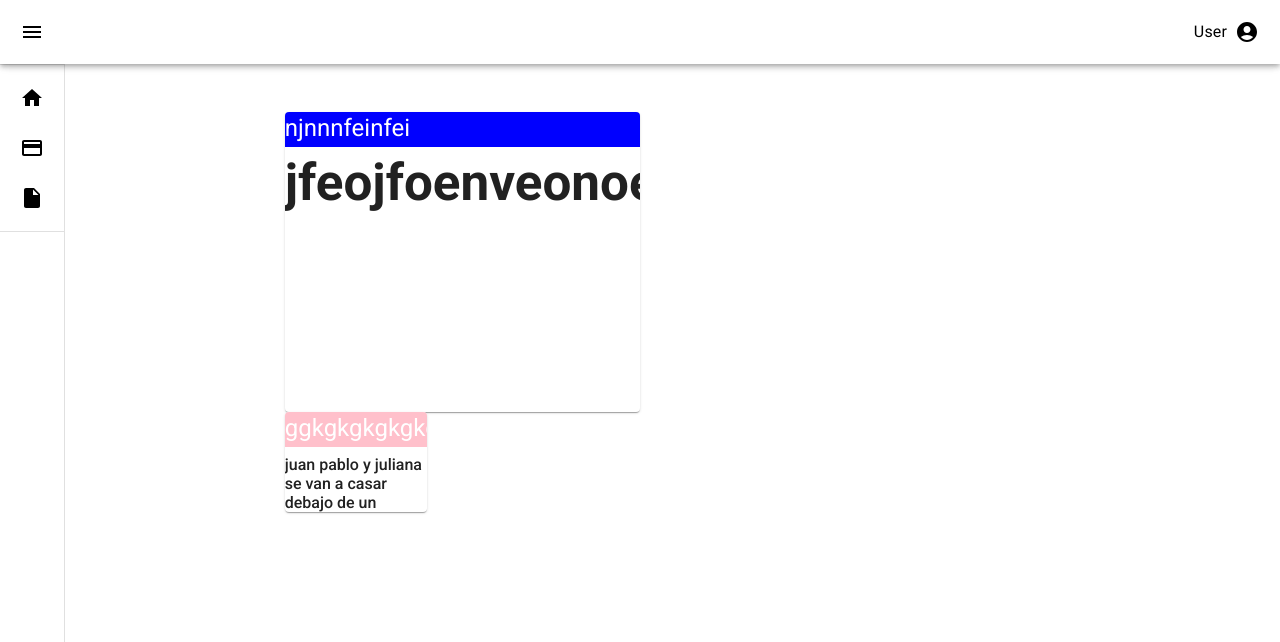
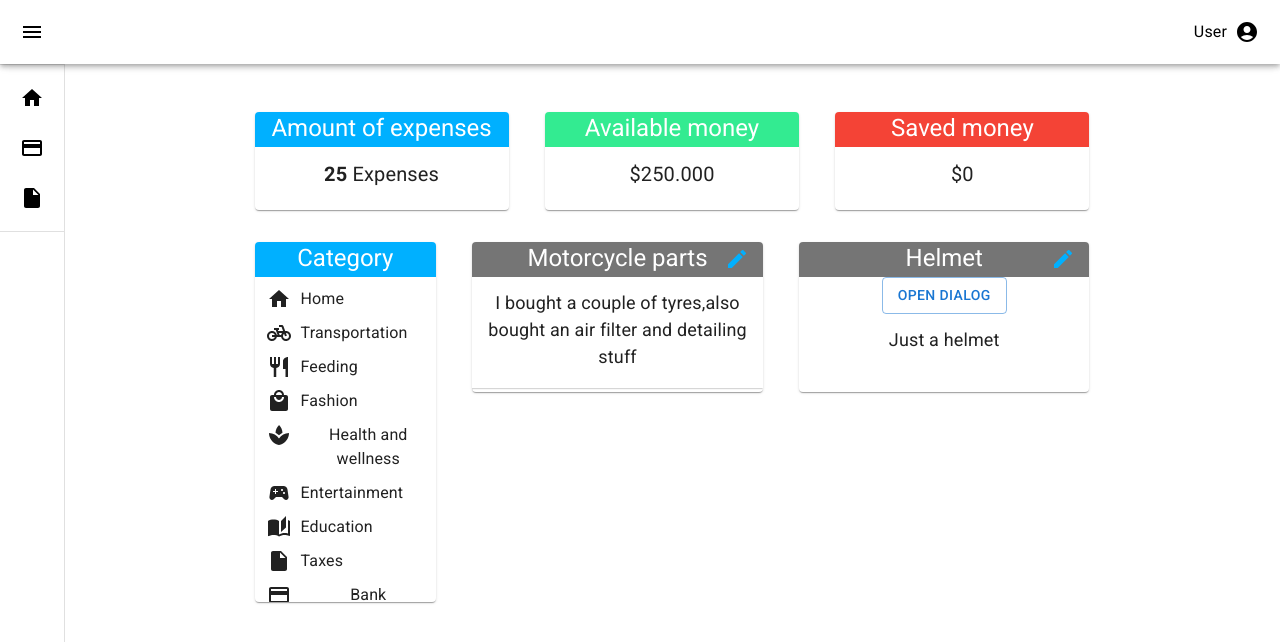
Before and after one commit to JPabloMF/Bills-system, a React (Vite) app: page /dashboard/bills in a window 1280 px wide. Shown: the top 642 px of the page. Built offline with nearby package versions, Linux system fonts and the light colour scheme.

Commit message:
Se finalizo con las Cards correspondientes y los iconos que estas incluian en su diseño (colores y hr)Se empezo el nuevo componente para el dialog

```diff
--- /dev/null
+++ b/src/components/dashboard/bills/DialogBills.jsx
@@ -0,0 +1,102 @@
+import * as React from "react";
+import PropTypes from "prop-types";
+import Button from "@mui/material/Button";
+import { styled } from "@mui/material/styles";
+import Dialog from "@mui/material/Dialog";
+import DialogTitle from "@mui/material/DialogTitle";
+import DialogContent from "@mui/material/DialogContent";
+import DialogActions from "@mui/material/DialogActions";
+import IconButton from "@mui/material/IconButton";
+import CloseIcon from "@mui/icons-material/Close";
+import Typography from "@mui/material/Typography";
+
+const BootstrapDialog = styled(Dialog)(({ theme }) => ({
+  "& .MuiDialogContent-root": {
+    padding: theme.spacing(2),
+  },
+  "& .MuiDialogActions-root": {
+    padding: theme.spacing(1),
+  },
+}));
+
+function BootstrapDialogTitle(props) {
+  const { children, onClose, ...other } = props;
+
+  return (
+    <DialogTitle sx={{ m: 0, p: 2 }} {...other}>
+      {children}
+      {onClose ? (
+        <IconButton
+          aria-label="close"
+          onClick={onClose}
+          sx={{
+            position: "absolute",
+            right: 8,
+            top: 8,
+            color: (theme) => theme.palette.grey[500],
+          }}
+        >
+          <CloseIcon />
+        </IconButton>
+      ) : null}
+    </DialogTitle>
+  );
+}
+
+BootstrapDialogTitle.propTypes = {
+  children: PropTypes.node,
+  onClose: PropTypes.func.isRequired,
+};
+
+export default function DialogBills() {
+  const [open, setOpen] = React.useState(false);
+
+  const handleClickOpen = () => {
+    setOpen(true);
+  };
+  const handleClose = () => {
+    setOpen(false);
+  };
+
+  return (
+    <div>
+      <Button variant="outlined" onClick={handleClickOpen}>
+        Open dialog
+      </Button>
+      <BootstrapDialog
+        onClose={handleClose}
+        aria-labelledby="customized-dialog-title"
+        open={open}
+      >
+        <BootstrapDialogTitle
+          id="customized-dialog-title"
+          onClose={handleClose}
+        >
+          Modal title
+        </BootstrapDialogTitle>
+        <DialogContent dividers>
+          <Typography gutterBottom>
+            Cras mattis consectetur purus sit amet fermentum. Cras justo odio,
+            dapibus ac facilisis in, egestas eget quam. Morbi leo risus, porta
+            ac consectetur ac, vestibulum at eros.
+          </Typography>
+          <Typography gutterBottom>
+            Praesent commodo cursus magna, vel scelerisque nisl consectetur et.
+            Vivamus sagittis lacus vel augue laoreet rutrum faucibus dolor
+            auctor.
+          </Typography>
+          <Typography gutterBottom>
+            Aenean lacinia bibendum nulla sed consectetur. Praesent commodo
+            cursus magna, vel scelerisque nisl consectetur et. Donec sed odio
+            dui. Donec ullamcorper nulla non metus auctor fringilla.
+          </Typography>
+        </DialogContent>
+        <DialogActions>
+          <Button autoFocus onClick={handleClose}>
+            Save changes
+          </Button>
+        </DialogActions>
+      </BootstrapDialog>
+    </div>
+  );
+}
--- a/src/components/dashboard/bills/index.jsx
+++ b/src/components/dashboard/bills/index.jsx
@@ -1,19 +1,112 @@
 import Card from "../../shared/Card";
+import Box from "@mui/material/Box";
+import HomeIcon from "@mui/icons-material/Home";
+import PedalBikeIcon from "@mui/icons-material/PedalBike";
+import RestaurantIcon from "@mui/icons-material/Restaurant";
+import LocalMallIcon from "@mui/icons-material/LocalMall";
+import SpaIcon from "@mui/icons-material/Spa";
+import SportsEsportsIcon from "@mui/icons-material/SportsEsports";
+import AutoStoriesIcon from "@mui/icons-material/AutoStories";
+import InsertDriveFileIcon from "@mui/icons-material/InsertDriveFile";
+import CreditCardIcon from "@mui/icons-material/CreditCard";
+import DialogBills from "./DialogBills";
+import "../../../style/Card.css";
 
 function Bills() {
   return (
-    <box>
-      <Card title="njnnnfeinfei" width="50%" height="300px" color="blue">
+    <>
+      <Box
+        ml="64px"
+        display="flex"
+        justifyContent="space-evenly"
+        textAlign="center"
+      >
+        <Card
+          title="Amount of expenses"
+          width="28%"
+          height="98px"
+          color="#00B0FF"
+        >
+          <p className="secondaryText">
+            <strong>25</strong> Expenses
+          </p>
+        </Card>
+        <Card title="Available money" width="28%" height="98px" color="#33EB91">
+          <p className="secondaryText">$250.000</p>
+        </Card>
+        <Card title="Saved money" width="28%" height="98px" color=" #F44336 ">
+          <p className="secondaryText">$0</p>
+        </Card>
+      </Box>
+      <Box
+        ml="64px"
+        display="flex"
+        mt="32px"
+        justifyContent="space-evenly"
+        textAlign="center"
+      >
+        <Card title="Category" width="20%" height="360px" color=" #00B0FF ">
+          <ul className="listIcons">
+            <li className="icons">
+              <HomeIcon className="icon" /> Home
+            </li>
+            <li className="icons">
+              <PedalBikeIcon className="icon" /> Transportation
+            </li>
+            <li className="icons">
+              <RestaurantIcon className="icon" /> Feeding
+            </li>
+            <li className="icons">
+              <LocalMallIcon className="icon" /> Fashion
+            </li>
+            <li className="icons">
+              <SpaIcon className="icon" /> Health and wellness
+            </li>
+            <li className="icons">
+              <SportsEsportsIcon className="icon" /> Entertainment
+            </li>
+            <li className="icons">
+              <AutoStoriesIcon className="icon" /> Education
+            </li>
+            <li className="icons">
+              <InsertDriveFileIcon className="icon" /> Taxes
+            </li>
+            <li className="icons">
+              <CreditCardIcon className="icon" /> Bank commitments
+            </li>
+          </ul>
+        </Card>
+        <Card
+          title="Motorcycle parts"
+          width="32%"
+          height="150px"
+          color=" #757575 "
+          isEditable={true}
+        >
+          <p className="subtext">
+            I bought a couple of tyres,also bought an air filter and detailing
+            stuff
+          </p>
+          <p className="subtext"></p>
+          <hr className="lineCard" />
+          <strong>Total cost:</strong>$350.000
+        </Card>
+        <Card
+          title="Helmet"
+          width="32%"
+          height="150px"
+          color=" #757575 "
+          isEditable={true}
+        >
+          <DialogBills/>
 
-        <h1>jfeojfoenveonoeneonveonbpen</h1>
+          <p className="subtext">Just a helmet</p>
+          <p className="subtextHelmet"> </p>
+          <hr className="lineCard" />
+          <strong>Total cost:</strong>$1.550.000
         </Card>
-      <Card title="ggkgkgkgkgkgkg" width="20%" height="100px" color="pink">
-        <p>
-          juan pablo y juliana se van a casar debajo de un puente tomando agua
-          sal
-        </p>
-      </Card>
-    </box>
+      </Box>
+    </>
   );
 }
 
--- a/src/components/shared/Card.jsx
+++ b/src/components/shared/Card.jsx
@@ -2,12 +2,10 @@ import * as React from "react";
 import MuiCard from "@mui/material/Card";
 import CardContent from "@mui/material/CardContent";
 import Typography from "@mui/material/Typography";
-import { Button, CardActionArea, CardActions } from "@mui/material";
-import { red } from "@mui/material/colors";
+import EditIcon from "@mui/icons-material/Edit";
 
-function Card({ width, height, mr, ml, color, children, title }) {
+function Card({ width, height, mr, ml, color, children, title, isEditable }) {
   return (
-    <div>
     <MuiCard
       sx={{
         width,
@@ -16,10 +14,8 @@ function Card({ width, height, mr, ml, color, children, title }) {
         ml,
       }}
     >
-        <CardActionArea>
       <CardContent>
         <Typography
-              gutterBottom
           variant="h5"
           minHeight="35px"
           color="#FFFFFF"
@@ -27,12 +23,11 @@ function Card({ width, height, mr, ml, color, children, title }) {
           component="div"
         >
           {title}
+          {isEditable && <EditIcon/>}
         </Typography>
         {children}
       </CardContent>
-        </CardActionArea>
     </MuiCard>
-    </div>
   );
 }
 
--- a/src/index.css
+++ b/src/index.css
@@ -41,7 +41,6 @@ button {
   border: 1px solid transparent;
   padding: 0.6em 1.2em;
   font-size: 1em;
-  font-weight: 500;
   font-family: inherit;
   background-color: #1a1a1a;
   cursor: pointer;
--- /dev/null
+++ b/src/style/Card.css
@@ -0,0 +1,49 @@
+.MuiPaper-root .MuiCardContent-root {
+  padding: 0;
+}
+
+.MuiTypography-root {
+  position: relative;
+}
+.MuiTypography-h5 .MuiSvgIcon-root {
+  position: absolute;
+  right: 14px;
+  top: 5px;
+  color: #00b0ff;
+}
+.secondaryText {
+  margin-top: 12px;
+  font-size: 20px;
+}
+
+.subtext {
+  padding: 3px;
+  font-size: 18px;
+  margin-top: 9px;
+}
+
+.subtextHelmet {
+  padding: 3px;
+  font-size: 18px;
+  margin-top: 35px;
+}
+
+.listIcons {
+  display: flex;
+  flex-direction: column;
+  align-items: flex-start;
+}
+
+.icons {
+  display: flex;
+  padding-left: 12px;
+  margin-top: 10px;
+}
+
+.icon {
+  margin-right: 10px;
+}
+
+.lineCard {
+  opacity: 0.4;
+}
```
Lines whose indentation alone changed are shown as unchanged.
